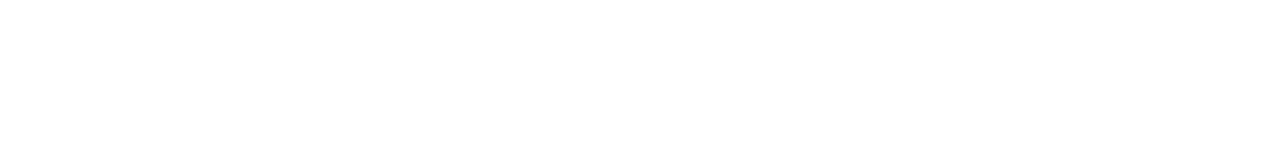
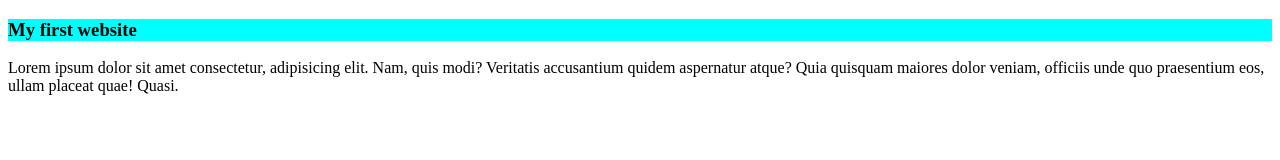
Before and after one commit to abdullahjomadder/my-simple-website, a plain HTML site: page index.html in a window 1280 px wide. Drawn offline with Linux system fonts and the light colour scheme; files that its build step writes are made by us from their sources.

Commit message:
added the first blog

```diff
--- a/index.html
+++ b/index.html
@@ -4,8 +4,19 @@
     <meta charset="UTF-8">
     <meta name="viewport" content="width=device-width, initial-scale=1.0">
     <title>my simple website</title>
+    <link rel="stylesheet" href="style/blog.css">
 </head>
+
+
+
+
 <body>
+    <div>
+<h3>My first website</h3>
+
+    </div>
+    <p>Lorem ipsum dolor sit amet consectetur, adipisicing elit. Nam, quis modi? Veritatis accusantium quidem aspernatur atque? Quia quisquam maiores dolor veniam, officiis unde quo praesentium eos, ullam placeat quae! Quasi.</p>
+</div>
 
 </body>
 </html>
--- /dev/null
+++ b/style.css/blog.css
@@ -0,0 +1,3 @@
+div{
+    background-color:aqua;
+}
```
